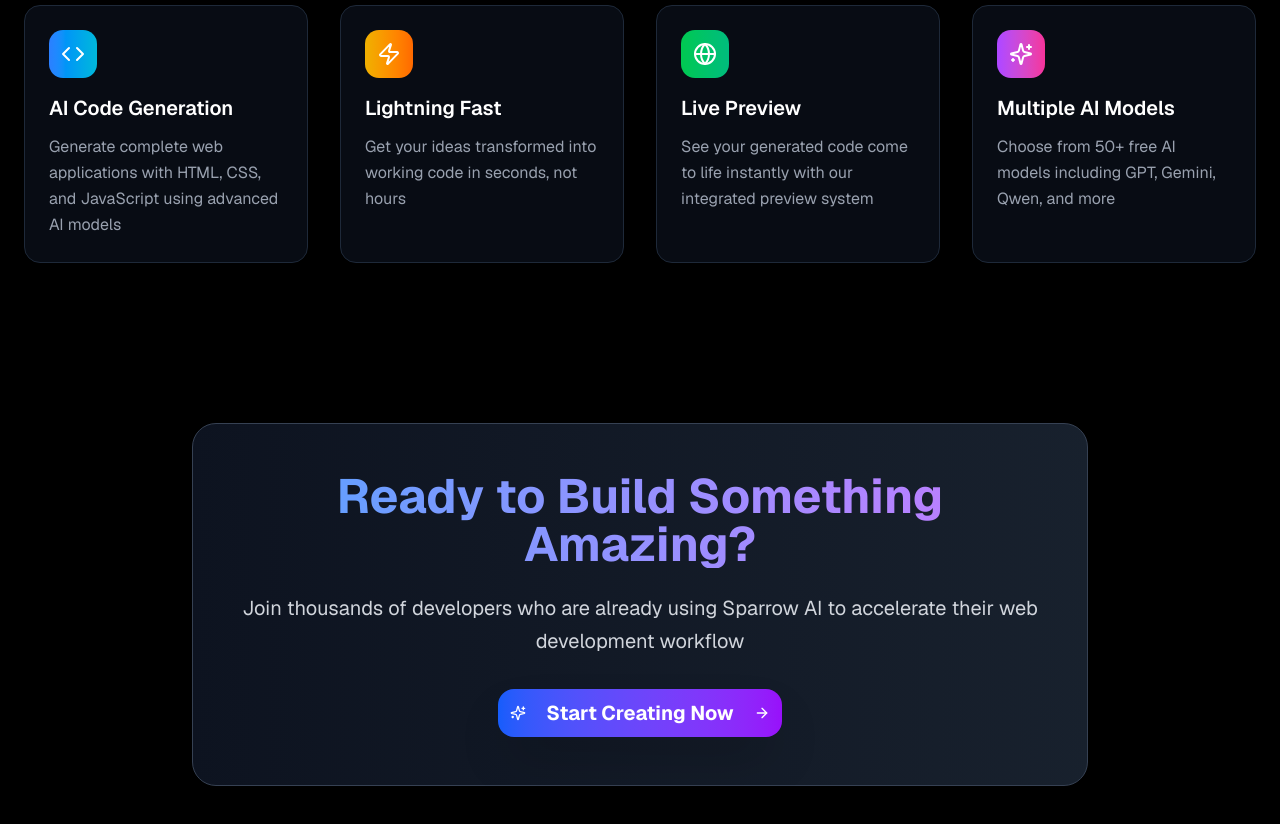
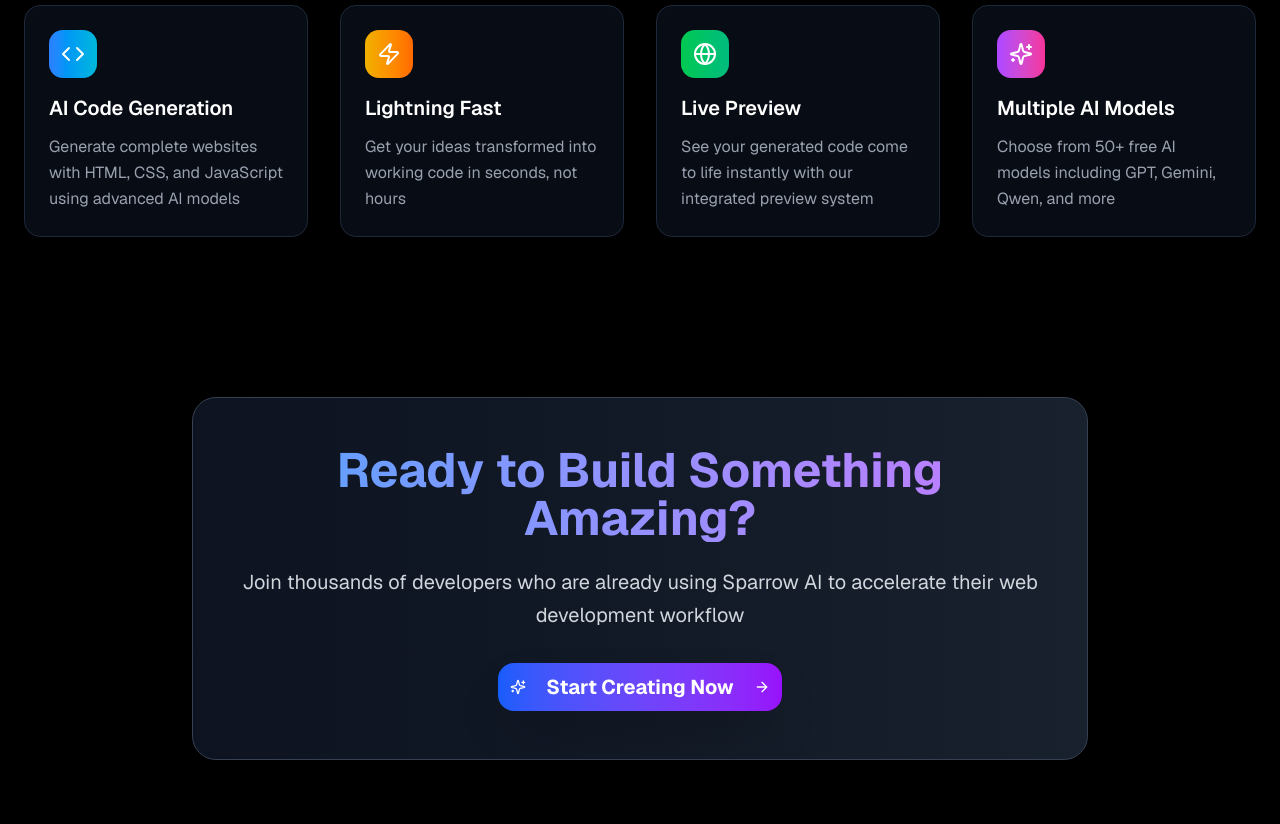
Before and after one commit to trucount/Sparrow, a Next.js app: page / in a window 1280 px wide. Shown: the part 920-1744 px from the top of the page. Built offline with nearby package versions, Linux system fonts and the light colour scheme.

Commit message:
Updated home-page.tsx

```diff
--- a/components/pages/home-page.tsx
+++ b/components/pages/home-page.tsx
@@ -14,7 +14,7 @@ export function HomePage({ onEnterApp }: HomePageProps) {
     {
       icon: Code,
       title: "AI Code Generation",
-      description: "Generate complete web applications with HTML, CSS, and JavaScript using advanced AI models",
+      description: "Generate complete websites with HTML, CSS, and JavaScript using advanced AI models",
       color: "from-blue-500 to-cyan-500"
     },
     {
```
